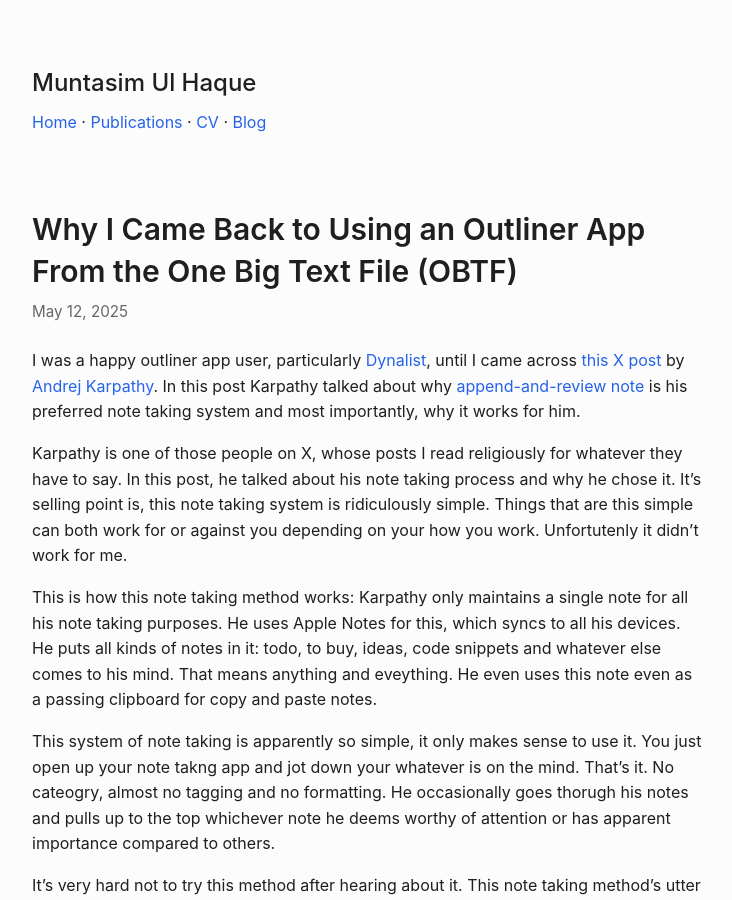
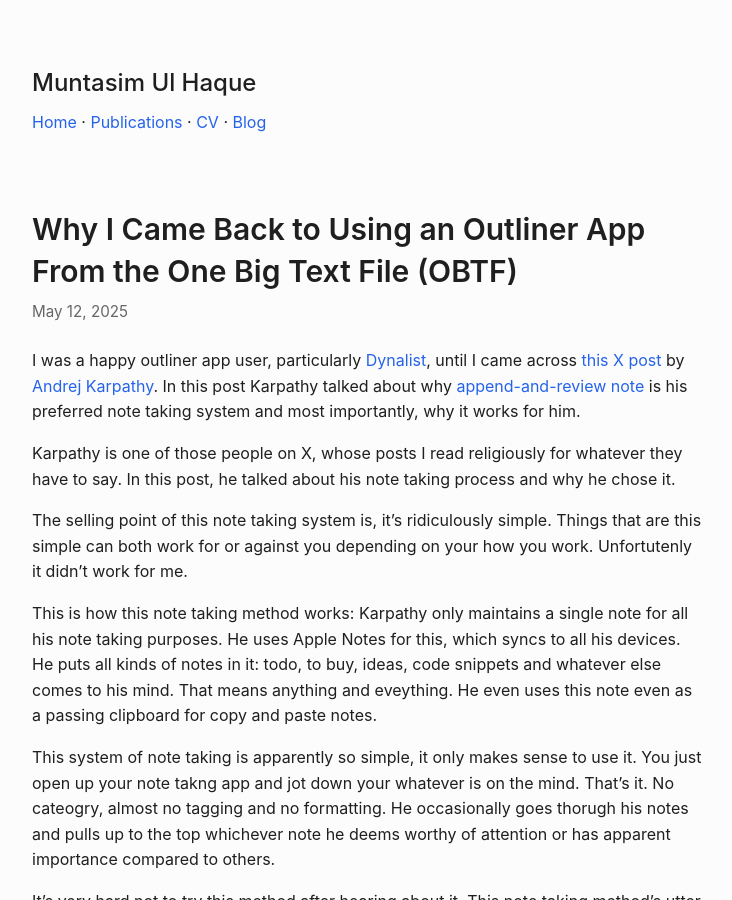
Before and after one commit to muntasimulhaque/muntasimulhaque.github.io, a Jekyll site: the page built from _posts/2025-05-12-cons-of-single-plaintext-file.md, in a window 1280 px wide and 900 px high. Shown: the whole window, without its empty margins (272-1004 px from the left). Built offline with Jekyll 4.4.1, drawn with Linux system fonts in a browser that asks for light colours.

Commit message:
Update 2025-05-12-cons-of-single-plaintext-file.md

```diff
--- a/_posts/2025-05-12-cons-of-single-plaintext-file.md
+++ b/_posts/2025-05-12-cons-of-single-plaintext-file.md
@@ -6,7 +6,9 @@
 
 I was a happy outliner app user, particularly [Dynalist](https://dynalist.io/){:target="_blank"}, until I came across [this X post](https://x.com/karpathy/status/1902503836067229803){:target="_blank"} by [Andrej Karpathy](https://x.com/karpathy){:target="_blank"}. In this post Karpathy talked about why [append-and-review note](https://karpathy.bearblog.dev/the-append-and-review-note/){:target="_blank"} is his preferred note taking system and most importantly, why it works for him.
 
-Karpathy is one of those people on X, whose posts I read religiously for whatever they have to say. In this post, he talked about his note taking process and why he chose it. It's selling point is, this note taking system is ridiculously simple. Things that are this simple can both work for or against you depending on your how you work. Unfortutenly it didn't work for me.
+Karpathy is one of those people on X, whose posts I read religiously for whatever they have to say. In this post, he talked about his note taking process and why he chose it.
+
+The selling point of this note taking system is, it's ridiculously simple. Things that are this simple can both work for or against you depending on your how you work. Unfortutenly it didn't work for me.
 
 This is how this note taking method works: Karpathy only maintains a single note for all his note taking purposes. He uses Apple Notes for this, which syncs to all his devices. He puts all kinds of notes in it: todo, to buy, ideas, code snippets and whatever else comes to his mind. That means anything and eveything. He even uses this note even as a passing clipboard for copy and paste notes.
 
```
